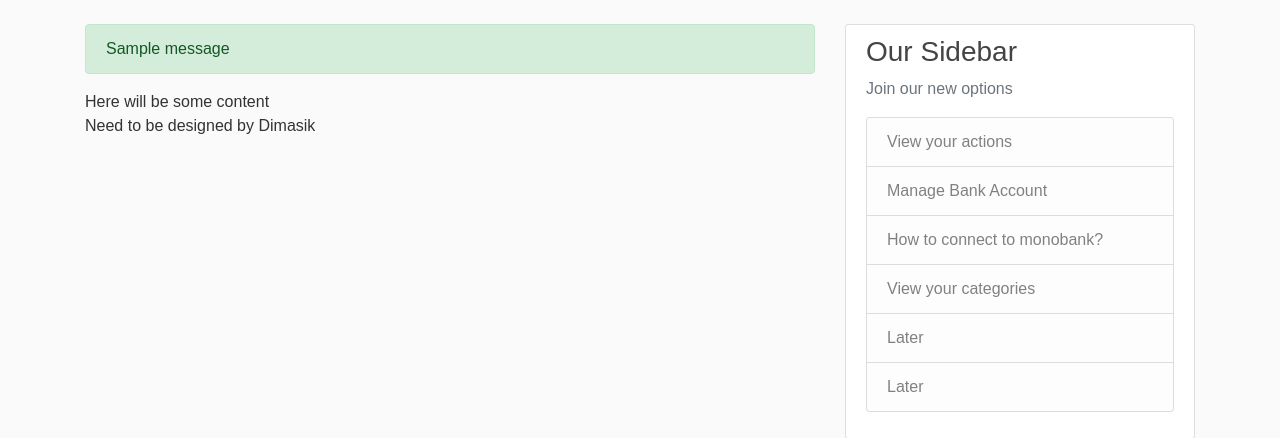
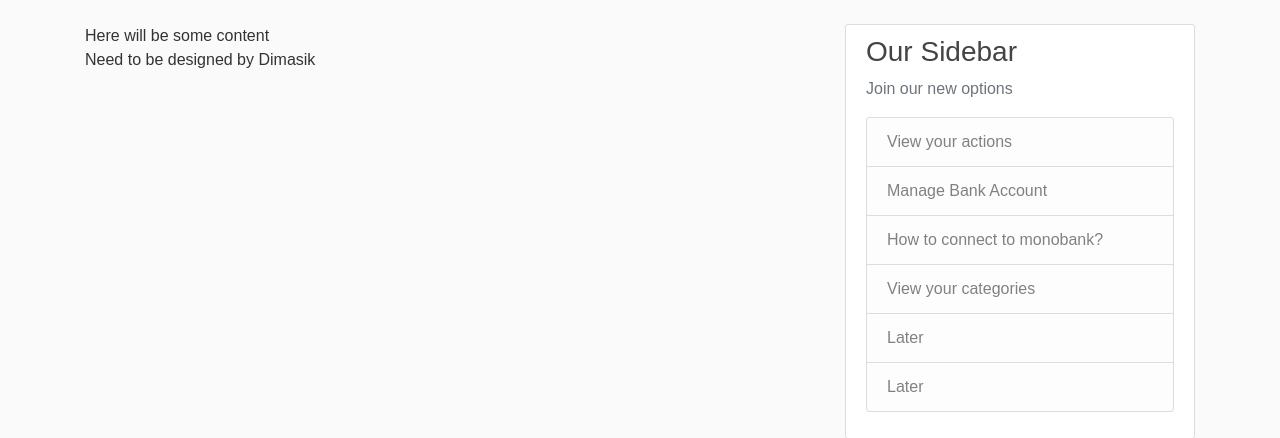
Before and after one commit to Liqudity2provider/budget, a Django app: template templates/budget_django/home.html in a window 1280 px wide. Shown: the part 56-494 px from the top of the page. Run offline with Django 4.2, Linux system fonts and the light colour scheme; the template is opened without the code that fills it: most values are stand-ins (such as "Sample title", 1, 10 or a date in 2020); one stand-in notice (Sample message) is shown; some libraries are stand-ins or nearby versions.

Commit message:
delete messages from base.html

```diff
--- a/templates/budget_django/base.html
+++ b/templates/budget_django/base.html
@@ -201,11 +201,11 @@
 <main role="main" class="container">
     <div class="row">
         <div class="col-md-8">
-            {% if messages %}
-                {% for message in messages %}
-                    <div class="alert alert-{{ message.tags }}">{{ message }}</div>
-                {% endfor %}
-            {% endif %}
+{#            {% if messages %}#}
+{#                {% for message in messages %}#}
+{#                    <div class="alert alert-{{ message.tags }}">{{ message }}</div>#}
+{#                {% endfor %}#}
+{#            {% endif %}#}
             {% block content %}{% endblock %}
         </div>
         <div class="col-md-4">
```
